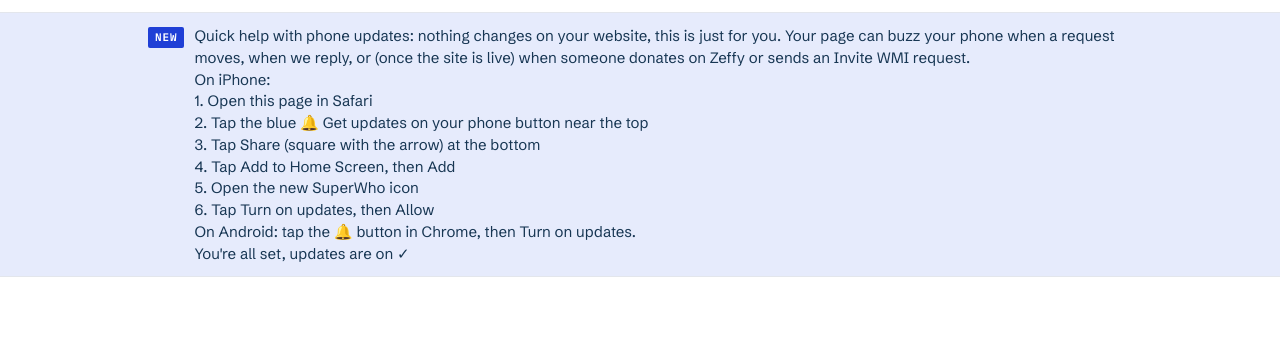
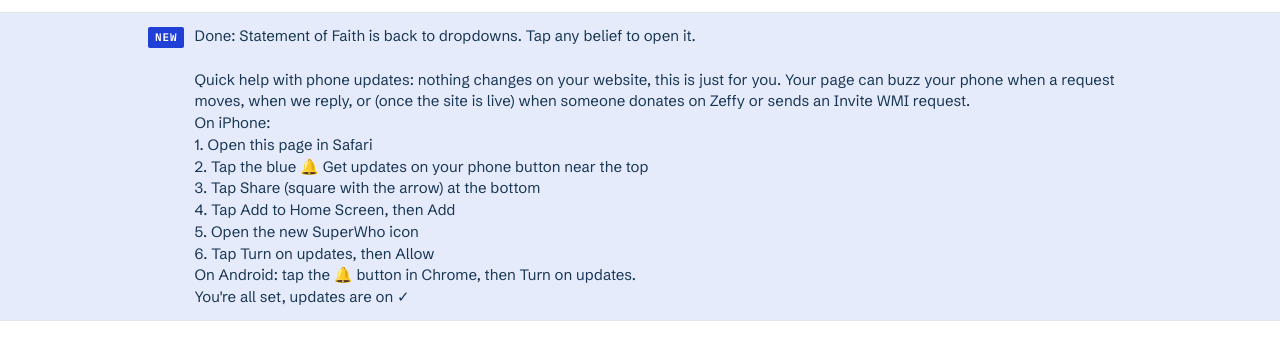
Before and after one commit to firesnatchers316/wmi-progress, a plain HTML site: page index.html in a window 1280 px wide. Shown: the part 52-406 px from the top of the page. Drawn offline with Linux system fonts and the light colour scheme.

Commit message:
Add Statement of Faith dropdowns line to the New strip

```diff
--- a/index.html
+++ b/index.html
@@ -604,7 +604,9 @@ footer .verse{font-family:var(--mono);font-size:12px}
 </header>
 
 <div class="newstrip" id="newstrip">
-  <div class="wrap"><span class="newtag">New</span><div class="newstrip-msg">Quick help with phone updates: nothing changes on your website, this is just for you. Your page can buzz your phone when a request moves, when we reply, or (once the site is live) when someone donates on Zeffy or sends an Invite WMI request.
+  <div class="wrap"><span class="newtag">New</span><div class="newstrip-msg">Done: Statement of Faith is back to dropdowns. Tap any belief to open it.
+
+Quick help with phone updates: nothing changes on your website, this is just for you. Your page can buzz your phone when a request moves, when we reply, or (once the site is live) when someone donates on Zeffy or sends an Invite WMI request.
 On iPhone:
 1. Open this page in Safari
 2. Tap the blue 🔔 Get updates on your phone button near the top
```
